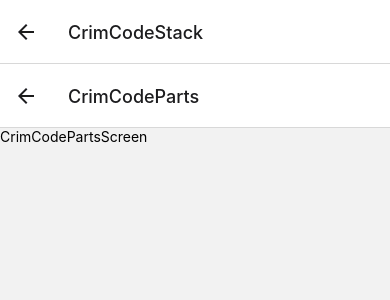
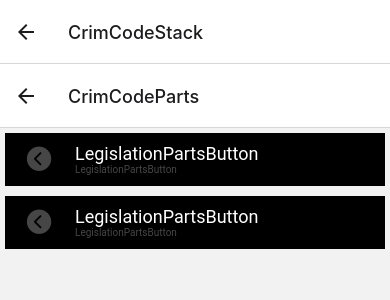
Before and after one commit to OrganizedIsolatedInsect/Field-Point, a React Native app: screen /CrimCodeParts in a window 390 px wide. Both pictures are taken after a click on the button "CRIMINAL CODE". Shown: the top 300 px of the page. Built offline with nearby package versions, Linux system fonts and the light colour scheme.

Commit message:
button styling added

```diff
--- a/src/Screens/Legislation/Criminal Code/CrimCodePartsScreen.js
+++ b/src/Screens/Legislation/Criminal Code/CrimCodePartsScreen.js
@@ -1,12 +1,15 @@
-import { View, Text } from 'react-native'
-import React from 'react'
+import { View, Text } from "react-native";
+import React from "react";
+import LegislationPartsButton from "../../../Shared/Components/LegislationPartsButton";
+import styles, { Color } from "../../../Shared/styles";
 
 const CrimCodePartsScreen = () => {
   return (
     <View>
-      <Text>CrimCodePartsScreen</Text>
+      <LegislationPartsButton />
+      <LegislationPartsButton />
     </View>
-  )
-}
+  );
+};
 
-export default CrimCodePartsScreen
+export default CrimCodePartsScreen;
--- /dev/null
+++ b/src/Shared/Components/LegislationPartsButton.js
@@ -0,0 +1,24 @@
+import { View, Text } from "react-native";
+import React from "react";
+import styles from "../styles";
+import Ionicons from "react-native-vector-icons/Ionicons";
+
+//button created for the parts of legislation, after pushing it will move to the sections portion
+
+const LegislationPartsButton = () => {
+  return (
+    <View style={styles.partsButton}>
+      <Ionicons name="chevron-back-circle" style={styles.partsButtonCheveron} />
+      <View>
+        <Text style={styles.partsButtonPrimaryText}>
+          LegislationPartsButton
+        </Text>
+        <Text style={styles.partsButtonSecondaryText}>
+          LegislationPartsButton
+        </Text>
+      </View>
+    </View>
+  );
+};
+
+export default LegislationPartsButton;
--- a/src/Shared/styles.js
+++ b/src/Shared/styles.js
@@ -3,24 +3,49 @@ import { StyleSheet } from "react-native";
 export const Color = {
   primaryText: "#ffffff",
   background: "#323232",
-  activeIcon :  "#ffffff",
-  inActiveIcon: '#b3b3b3',
-  headingBackground: '#000000',
-  cardBody: '#464646',
+  activeIcon: "#ffffff",
+  inActiveIcon: "#b3b3b3",
+  headingBackground: "#000000",
+  cardBody: "#464646",
   searchBody: "#ffffff",
-  inFocus: '#419aff',
+  inFocus: "#419aff",
 };
 
 export default StyleSheet.create({
   body: {
     fontFamily: "Roboto",
   },
-  bottomTabIconSize:{
+  bottomTabIconSize: {
     fontSize: 24,
   },
-  bottomTabText:{
+  bottomTabText: {
     fontFamily: "Roboto",
-    fontSize:10,
-  }
-
+    fontSize: 10,
+  },
+  partsButton: {
+    paddingTop: 10,
+    paddingBottom: 10,
+    backgroundColor: Color.headingBackground,
+    marginTop: 5,
+    marginBottom: 5,
+    marginHorizontal: 5,
+    flexDirection: "row",
+  },
+  partsButtonPrimaryText: {
+    fontFamily: "Roboto",
+    fontSize: 18,
+    color: Color.primaryText,
+    flexDirection: "column",
+  },
+  partsButtonSecondaryText: {
+    fontFamily: "Roboto",
+    fontSize: 10,
+    color: Color.cardBody,
+  },
+  partsButtonCheveron: {
+    color: Color.cardBody,
+    fontSize: 30,
+    marginRight: 20,
+    marginLeft: 20,
+  },
 });
```
Also changed, not shown: package.json (+8 -1 lines).
